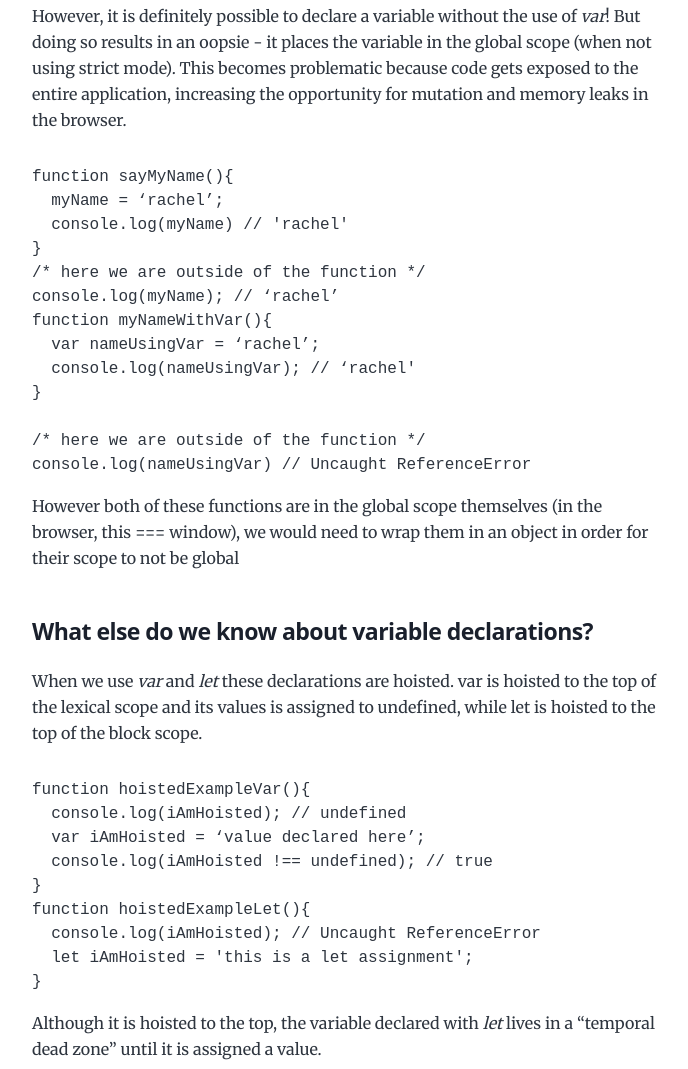
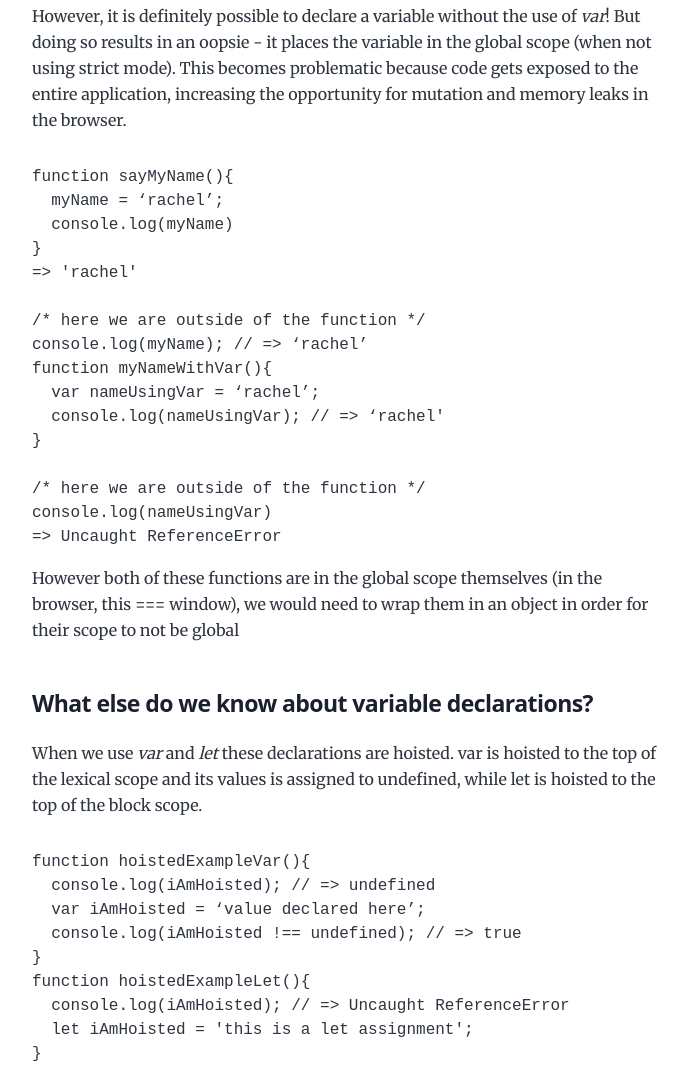
Before and after one commit to rachel-moonrocks/blog-site-2, a Gatsby site: page /2017-03-31-var-vs-let/ in a window 1280 px wide. Shown: the part 509-1578 px from the top of the page, without its empty margins (292-980 px from the left). Built offline with nearby package versions, Linux system fonts and the light colour scheme; Gatsby itself is replaced by a stand-in of ours; some packages are replaced by stand-ins of ours; code samples lack their colours.

Commit message:
Update code samples

````diff
--- a/content/blog/2017-03-31-var-vs-let/index.md
+++ b/content/blog/2017-03-31-var-vs-let/index.md
@@ -16,17 +16,20 @@ However, it is definitely possible to declare a variable without the use of *var
 ```
 function sayMyName(){
   myName = ‘rachel’;
-  console.log(myName) // 'rachel'
+  console.log(myName)
 }
+=> 'rachel'
+
 /* here we are outside of the function */
-console.log(myName); // ‘rachel’
+console.log(myName); // => ‘rachel’
 function myNameWithVar(){
   var nameUsingVar = ‘rachel’;
-  console.log(nameUsingVar); // ‘rachel'
+  console.log(nameUsingVar); // => ‘rachel'
 }
 
 /* here we are outside of the function */
-console.log(nameUsingVar) // Uncaught ReferenceError
+console.log(nameUsingVar)
+=> Uncaught ReferenceError
 ```
 
 
@@ -38,12 +41,12 @@ When we use *var* and *let* these declarations are hoisted. var is hoisted to th
 
 ```
 function hoistedExampleVar(){
-  console.log(iAmHoisted); // undefined
+  console.log(iAmHoisted); // => undefined
   var iAmHoisted = ‘value declared here’;
-  console.log(iAmHoisted !== undefined); // true
+  console.log(iAmHoisted !== undefined); // => true
 }
 function hoistedExampleLet(){
-  console.log(iAmHoisted); // Uncaught ReferenceError
+  console.log(iAmHoisted); // => Uncaught ReferenceError
   let iAmHoisted = 'this is a let assignment';
 }
 ```
@@ -58,10 +61,10 @@ function usingVar(){
 
   if ( true ){
     var x = ’Now my value is this’;
-    console.log(x) // ’Now my value is this’;
+    console.log(x) // => ’Now my value is this’;
   }
 
-  console.log(x); // ’Now my value is this’;
+  console.log(x); // => ’Now my value is this’;
 }
 
 function usingLet(){
@@ -69,10 +72,10 @@ function usingLet(){
 
   if ( true ){
     let x = ’Now my value is this’;
-    console.log(x) // ’Now my value is this’;
+    console.log(x) // => ’Now my value is this’;
   }
 
-  console.log(x); // ’This is my value’;
+  console.log(x); // => This is my value’;
 }
 ```
 <h4>But porque let?</h4>
````
